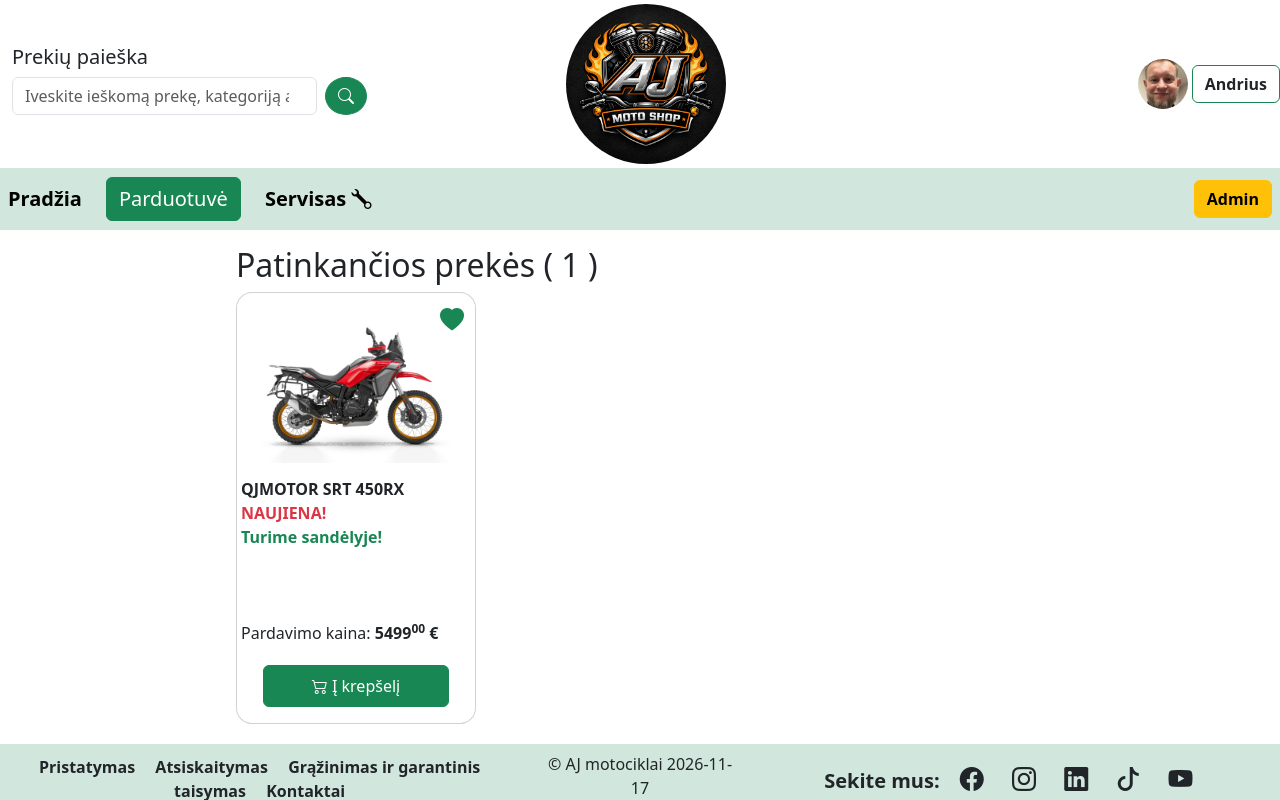
After one commit to andriusjonusas84-ai/motoshopAJ, a Django app: page /favorites in a window 1280 px wide. The commit adds this page. Run offline with Django 5.2, Linux system fonts and the light colour scheme; a user stored in the database is signed in; data comes from the database, SQL or seed files in the repository; tables that the repository leaves empty hold one stand-in row (values such as "Sample post"); some libraries are stand-ins or nearby versions.

Commit message:
Pridėta sirdeles prekes sarase ir prekės korteleje. Padarytas favorite prekiup puslapis, pfavorite prekes matomos ir Admin aplinkoje. Pasirinkti filtrai ir rušiavimas padaryti kaip atskiri failai.

```diff
--- a/mysite/motoshop/admin.py
+++ b/mysite/motoshop/admin.py
@@ -6,8 +6,9 @@ from .models import CustomUser, Product, Order, OrderLine, Post, Comment, Produc
 
 class CustomUserAdmin(UserAdmin):
     fieldsets = UserAdmin.fieldsets + (
-        ('Additional info', {'fields': ('photo',)}),
+        ('Additional info', {'fields': ('photo', 'favorites')}),
     )
+    filter_horizontal = UserAdmin.filter_horizontal + ('favorites',)
 
 class ProductAdmin(admin.ModelAdmin):
     list_display = ['title','category', 'manufacturer','stock_quantity','stocked','new_product','final_price']
--- a/mysite/motoshop/context_processors.py
+++ b/mysite/motoshop/context_processors.py
@@ -1,6 +1,10 @@
 from .models import ProductCategory
 
 def category_context(request):
+    favorite_ids = []
+    if request.user.is_authenticated:
+        favorite_ids = list(request.user.favorites.values_list('pk', flat=True))
     return {
         'categories': ProductCategory.objects.all().order_by('title'),
+        'favorite_ids': favorite_ids,
     }
--- a/mysite/motoshop/models.py
+++ b/mysite/motoshop/models.py
@@ -7,8 +7,6 @@ import math
 from django.utils.text import slugify
 from django import forms
 from django.views import generic
-
-
 
 
 class CustomUser(AbstractUser):
--- a/mysite/motoshop/static/css/styles.css
+++ b/mysite/motoshop/static/css/styles.css
@@ -126,8 +126,6 @@ p {
     grid-template-columns: minmax(0, 1fr) 220px;
     max-width: 79rem;
     padding: 5px;
-    border-radius: 8px;
-    border: 1px solid #C3CBD2;
 }
 
 /* each filter in separate row */
@@ -142,7 +140,6 @@ p {
     padding: 6px 10px;
     margin-right: 6px;
     border-radius: 8px;
-    border: 1px solid #C3CBD2;
     font-weight: bold;
 }
 
@@ -275,3 +272,28 @@ ul{
     -moz-appearance: textfield;
     appearance: textfield;
 }
+
+
+.favorite-btn:hover i {
+    color: greenyellow !important;
+}
+
+/* Širdutė kortelės kampe */
+.my-extra-rounded-card { position: relative; }
+.my-extra-rounded-card .favorite-btn {
+    position: absolute;
+    top: 8px;
+    right: 10px;
+    z-index: 2;
+}
+
+/* Didesnė širdutė prekės puslapyje */
+.product-actions .favorite-btn i {
+    font-size: 2.5rem !important;
+}
+
+/* Vienoda pilka rėmelio spalva filtrų blokui, mygtukui ir rūšiavimui */
+.border-filter {
+    border: 1px solid #C3CBD2 !important;
+    border-radius: 4px !important;
+}
--- a/mysite/motoshop/templates/base.html
+++ b/mysite/motoshop/templates/base.html
@@ -11,7 +11,7 @@
     <script src="https://cdnjs.cloudflare.com/ajax/libs/noUiSlider/15.7.0/nouislider.min.js"></script>
     <script src="https://cdn.jsdelivr.net/npm/nouislider@15.7.0/dist/nouislider.min.js"></script>
     {% load static %}
-    <link rel="stylesheet" href="{% static 'css/styles.css' %}">
+    <link rel="stylesheet" href="{% static 'css/styles.css' %}?v={% now 'U' %}">
     <link class="rounded" rel="icon" type="image/svg+xml" href="{% static '/images/adv-logo-nobg.png' %}">
     {{ filter.form.media }}
     <title>{% block title %}{% endblock %}</title>
@@ -51,7 +51,7 @@
                               <a class="dropdown-item" href="{% url 'profile' %}"><i class="bi bi-person fs-5"></i>  Mano profilis</a>
                               <a class="dropdown-item" href="{% url 'myorders' %}"><i class="bi bi-box-seam fs-5"></i>  Mano užsakymai</a>
                               <a class="dropdown-item" href="#"><i class="bi bi-cart2 fs-5"></i>  Prekių krepšelis</a>
-                              <a class="dropdown-item" href="#"><i class="bi bi-heart-fill fs-5"></i>  Patinkančios prekės</a>
+                              <a class="dropdown-item" href="{% url 'favorites' %}"><i class="bi bi-heart-fill fs-5"></i>  Patinkančios prekės</a>
                               <form method="post" action="{% url 'logout' %}" id="my-form">
                                 {% csrf_token %}
                               <a class="dropdown-item text-center fw-bold" href="#" onclick="document.getElementById('my-form').submit(); return false;"><i class="bi bi-box-arrow-left fs-5"></i>    Atsijungti</a>
--- /dev/null
+++ b/mysite/motoshop/templates/favorite_heart.html
@@ -0,0 +1,16 @@
+<div class="favorite-btn">
+    {% if user.is_authenticated %}
+        <form method="post" action="{% url 'toggle_favorite' product.pk %}">
+            {% csrf_token %}
+            <button type="submit" class="btn btn-link p-0" title="Patinka">
+                {% if product.pk in favorite_ids %}
+                    <i class="bi bi-heart-fill text-success fs-4"></i>
+                {% else %}
+                    <i class="bi bi-heart text-dark fs-4"></i>
+                {% endif %}
+            </button>
+        </form>
+    {% else %}
+        <a href="{% url 'login' %}?next={{ request.get_full_path|urlencode }}" title="Prisijunkite"><i class="bi bi-heart text-dark fs-4"></i></a>
+    {% endif %}
+</div>
--- /dev/null
+++ b/mysite/motoshop/templates/favorites.html
@@ -0,0 +1,24 @@
+{% extends 'base.html' %}
+
+{% block title %}Patinkančios prekės{% endblock %}
+
+{% block content %}
+<div class="container-fluid grid-container pt-3">
+    <div></div>
+    <div>
+        {% if products %}
+            <h2>Patinkančios prekės ( {{ paginator.count }} )</h2>
+            <div class="product-grid">
+                {% for product in products %}
+                {% include 'product_card.html' %}
+                {% endfor %}
+            </div>
+        {% else %}
+            <h2>Patinkančių prekių dar nėra.</h2>
+            <p class="fs-4">Paspauskite <i class="bi bi-heart"></i> prekės kortelėje, kad ją išsaugotumėte.</p>
+            <a class="btn btn-lg btn-success no-underline mt-2" href="{% url 'products' %}">Parduotuvė</a>
+        {% endif %}
+    </div>
+</div>
+{% include 'pagination_cbw.html' %}
+{% endblock %}
--- a/mysite/motoshop/templates/navbar.html
+++ b/mysite/motoshop/templates/navbar.html
@@ -1,14 +1,12 @@
 <nav class="navbar navbar-expand">
     <ul class="navbar-nav me-auto mb-lg-0">
         <li class="nav-item me-3">
-          <a class="nav-link fs-5 fw-bold active" aria-current="page" href="{% url 'index' %}">
-            Pradžia
+            <a class="nav-link fs-5 fw-bold active" aria-current="page" href="{% url 'index' %}">Pradžia</a>
+        </li>
+        <li class="nav-item dropdown me-3 align-self-center">
+            <a href="{% url 'products' %}">
+                <button class="btn btn-success fs-5" type="button" id="dropdownMenuButton2">Parduotuvė</button>
             </a>
-        </li>
-        <li class="nav-item dropdown me-3 align-self-center"><a href="{% url 'products' %}">
-          <button class="btn btn-success fs-5" type="button" id="dropdownMenuButton2">
-              Parduotuvė
-          </button></a>
             <div class="dropdown-content">
                 <a class="dropdown-item fw-bold fs-6" href="{% url 'products' %}">Visos prekės</a>
                 {% for category in categories %}
@@ -17,7 +15,7 @@
             </div>
         </li>
         <li class="nav-item">
-          <a class="nav-link active fs-5 fw-bold" href="{% url 'repair' %}">Servisas  <i class="bi bi-wrench"></i></a>
+            <a class="nav-link active fs-5 fw-bold" href="{% url 'repair' %}">Servisas <i class="bi bi-wrench"></i></a>
         </li>
     </ul>
     {% if user.is_staff %}
--- a/mysite/motoshop/templates/product_card.html
+++ b/mysite/motoshop/templates/product_card.html
@@ -1,6 +1,6 @@
 <div class="card my-extra-rounded-card">
-    <a href="{% url 'product' product.pk %}"><img class="card-img-top" src="{{ product.cover.url  }}"
-                                                  alt="Card image cap"></a>
+    {% include 'favorite_heart.html' %}
+    <a href="{% url 'product' product.pk %}"><img class="card-img-top" src="{{ product.cover.url  }}" alt="Card image cap"></a>
     <div class="card-body d-flex flex-column pt-1 px-1">
         <a class="text-dark fw-bold" href="{% url 'product' product.pk %}">{{ product.title }}</a>
         {% if product.new_product %}
@@ -14,16 +14,13 @@
                 <span class="fw-bold">{{ product.rrp_integer }}<sup>{{ product.rrp_decimal }}</sup> &#8364;</span>
             </p>
             <p class="card-text mb-1">Pardavimo kaina:
-            <span class="fw-bold" style="color: var(--bs-orange);">
-                        {{ product.final_price_integer }}<sup>{{ product.final_price_decimal }}</sup> &#8364;</span>
+                <span class="fw-bold" style="color: var(--bs-orange);">{{ product.final_price_integer }}<sup>{{ product.final_price_decimal }}</sup> &#8364;</span>
             </p>
         {% else %}
             <p class="card-text mt-auto mb-1">Pardavimo kaina:
                 <span class="fw-bold">{{ product.final_price_integer }}<sup>{{ product.final_price_decimal }}</sup> &#8364;</span>
             </p>
         {% endif %}
-<!--        <a href="{% url 'product' product.pk %}" class="btn btn-outline-success text-dark fw-bold mx-auto mb-0">add to-->
-<!--            cart to be</a>-->
         <div class="text-center">
             <a href="#" class="btn btn-success mt-3 no-underline px-5 py-2"><i class="bi bi-cart2"></i> Į krepšelį</a>
         </div>
--- a/mysite/motoshop/urls.py
+++ b/mysite/motoshop/urls.py
@@ -11,6 +11,8 @@ urlpatterns = [
     path('products/<int:pk>',views.ProductDetailView.as_view(), name='product'),
     path('products',views.ProductListView.as_view(), name='products'),
     path('categories/<int:product_category>',views.ProductCategoryListView.as_view(), name='products_category'),
+    path('favorite/<int:pk>', views.toggle_favorite, name='toggle_favorite'),
+    path('favorites', views.FavoritesListView.as_view(), name='favorites'),
     path('repair',views.repair,name='repair'),
     path('orderline/<int:pk>/update',views.OrderLineUpdateView.as_view(), name='orderline_update'),
     path('orderline/<int:pk>/delete',views.OrderLineDeleteView.as_view(), name='orderline_delete'),
--- a/mysite/motoshop/views.py
+++ b/mysite/motoshop/views.py
@@ -1,6 +1,9 @@
 import math
 
 from django.contrib.auth.mixins import LoginRequiredMixin, UserPassesTestMixin
+from django.contrib.auth.decorators import login_required
+from django.shortcuts import get_object_or_404
+from django.views.decorators.http import require_POST
 from django.db.models import Max, Min
 from django.shortcuts import render, reverse, redirect
 from django.urls import reverse_lazy
@@ -107,7 +110,8 @@ class ProductListView(FilterView):
                 or "no-cache" in pragma
         )
 
-        if is_refresh and original:
+        skip = request.session.pop('skip_refresh_check', False)
+        if is_refresh and original and not skip:
             return redirect(request.path)
 
         # 3. Redirect ONLY if empty params were removed
@@ -257,3 +261,23 @@ class OrderLineDeleteView(LoginRequiredMixin, UserPassesTestMixin, generic.Delet
 
     def test_func(self):
         return Order.objects.get(pk=self.get_object().order.pk).client == self.request.user
+
+@login_required
+@require_POST
+def toggle_favorite(request, pk):
+    product = get_object_or_404(Product, pk=pk)
+    if request.user.favorites.filter(pk=pk).exists():
+        request.user.favorites.remove(product)
+    else:
+        request.user.favorites.add(product)
+    request.session['skip_refresh_check'] = True
+    return redirect(request.META.get('HTTP_REFERER', 'products'))
+
+
+class FavoritesListView(LoginRequiredMixin, generic.ListView):
+    template_name = 'favorites.html'
+    context_object_name = 'products'
+    paginate_by = 10
+
+    def get_queryset(self):
+        return self.request.user.favorites.all().order_by('title')
```
Also changed, not shown: mysite/motoshop/templates/filters_selected.html (added, +18 -0 lines), mysite/motoshop/templates/product.html (+8 -9 lines), mysite/motoshop/templates/products.html (+10 -41 lines), mysite/motoshop/templates/products_category.html (+3 -32 lines), mysite/motoshop/templates/sorting.html (added, +11 -0 lines), mysite/motoshop/media/profile_pics/woman.jpg, mysite/motoshop/migrations/0002_customuser_favorites.py (added). Lines whose indentation alone changed are shown as unchanged.
